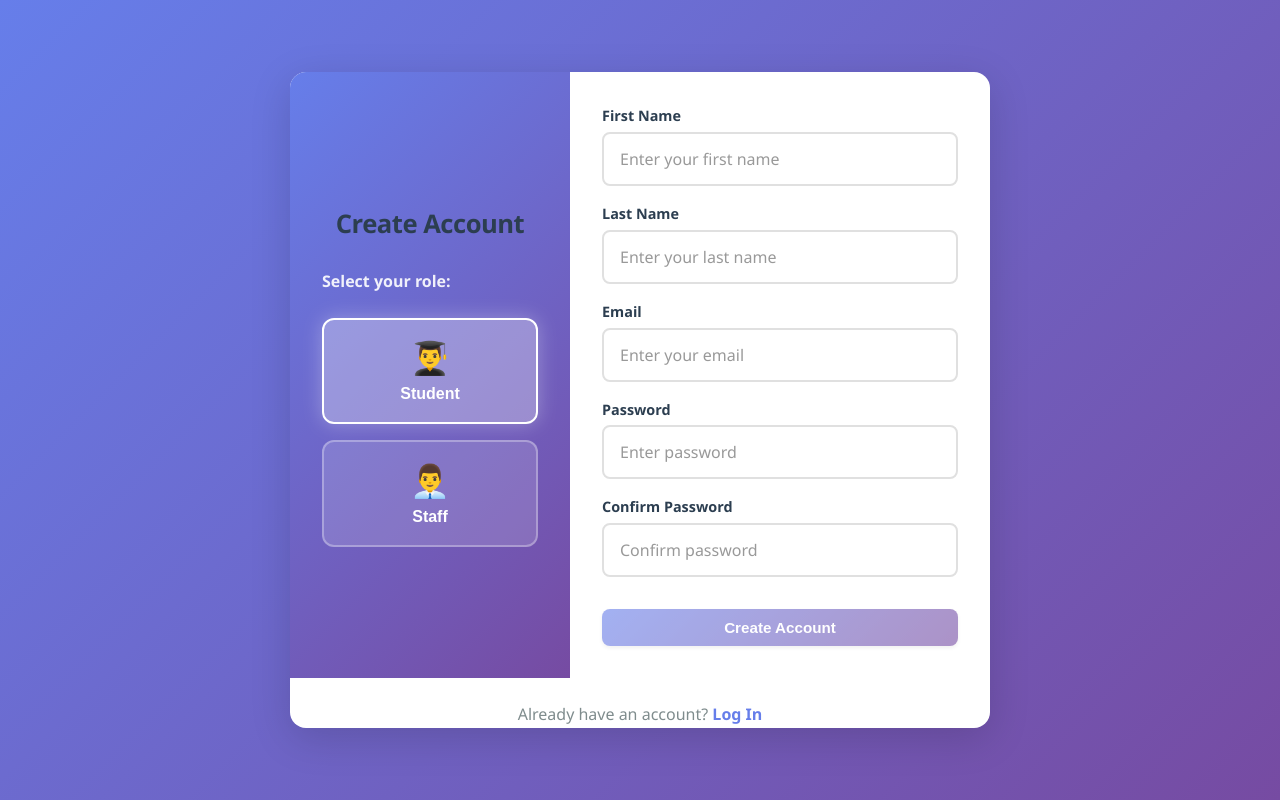
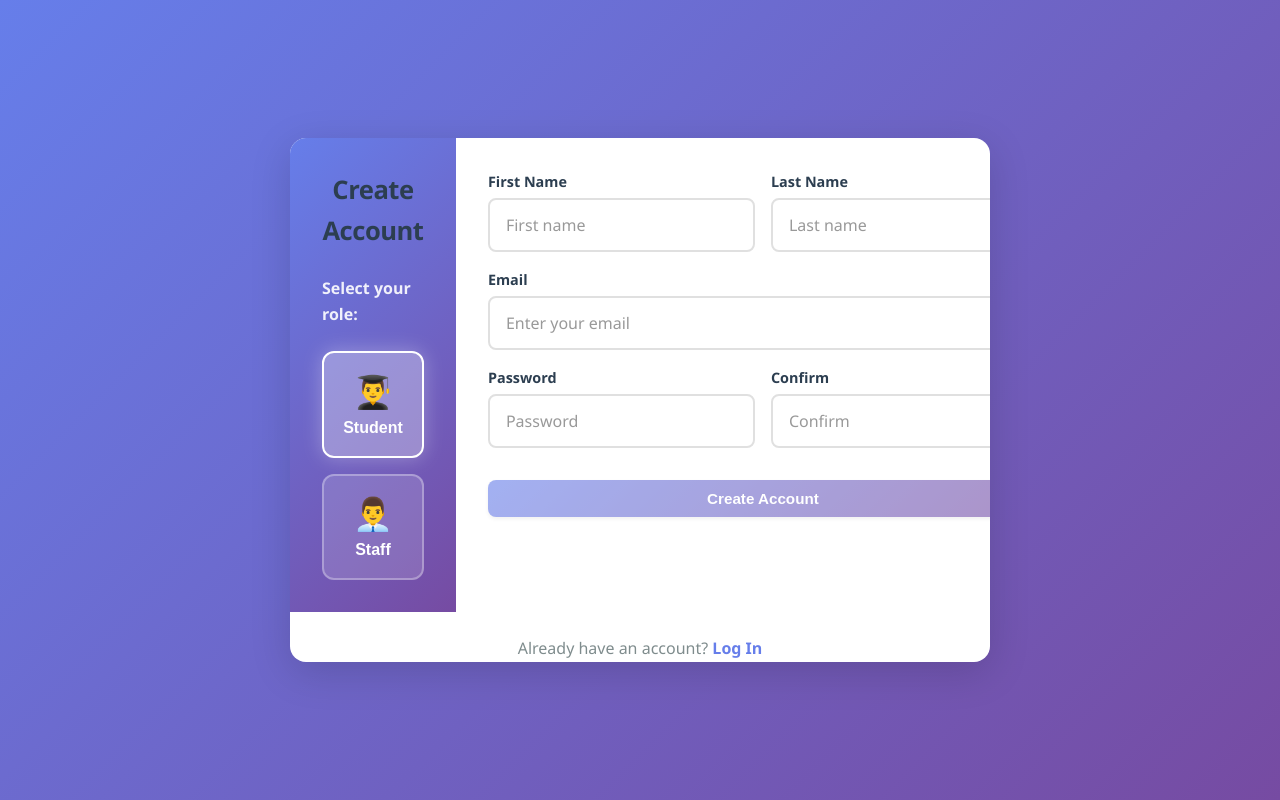
Before and after one commit to Abosmra/Agile-SWDev, a React (Create React App) app in the folder frontend/: page /signup in a window 1280 px wide. Built offline with nearby package versions, Linux system fonts and the light colour scheme; the HTML template or start-up script is replaced by a standard one.

Commit message:
Reorganize signup form into 2-column grid layout
- First/Last name side by side
- Email spans full width
- Password/Confirm password side by side

```diff
--- a/frontend/src/App.css
+++ b/frontend/src/App.css
@@ -571,6 +571,19 @@ button:disabled {
 
 .signup-form {
   padding: 2rem;
+  display: flex;
+  flex-direction: column;
+  gap: 1rem;
+}
+
+.form-row {
+  display: grid;
+  grid-template-columns: 1fr 1fr;
+  gap: 1rem;
+}
+
+.form-group.full-width {
+  grid-column: 1 / -1;
 }
 
 .auth-container h1 {
--- a/frontend/src/Pages/Signup.jsx
+++ b/frontend/src/Pages/Signup.jsx
@@ -96,6 +96,7 @@ export default function Signup({ onLogin }) {
 
           {/* Right: Form */}
           <form onSubmit={handleSubmit} className="auth-form signup-form">
+            <div className="form-row">
               <div className="form-group">
                 <label htmlFor="firstName">First Name</label>
                 <input
@@ -105,10 +106,9 @@ export default function Signup({ onLogin }) {
                   value={formData.firstName}
                   onChange={handleChange}
                   required
-              placeholder="Enter your first name"
+                  placeholder="First name"
                 />
               </div>
-
               <div className="form-group">
                 <label htmlFor="lastName">Last Name</label>
                 <input
@@ -118,11 +118,12 @@ export default function Signup({ onLogin }) {
                   value={formData.lastName}
                   onChange={handleChange}
                   required
-              placeholder="Enter your last name"
+                  placeholder="Last name"
                 />
               </div>
+            </div>
 
-          <div className="form-group">
+            <div className="form-group full-width">
               <label htmlFor="email">Email</label>
               <input
                 type="email"
@@ -135,6 +136,7 @@ export default function Signup({ onLogin }) {
               />
             </div>
 
+            <div className="form-row">
               <div className="form-group">
                 <label htmlFor="password">Password</label>
                 <input
@@ -144,12 +146,11 @@ export default function Signup({ onLogin }) {
                   value={formData.password}
                   onChange={handleChange}
                   required
-              placeholder="Enter password"
+                  placeholder="Password"
                 />
               </div>
-
               <div className="form-group">
-            <label htmlFor="confirmPassword">Confirm Password</label>
+                <label htmlFor="confirmPassword">Confirm</label>
                 <input
                   type="password"
                   id="confirmPassword"
@@ -157,8 +158,9 @@ export default function Signup({ onLogin }) {
                   value={formData.confirmPassword}
                   onChange={handleChange}
                   required
-              placeholder="Confirm password"
+                  placeholder="Confirm"
                 />
+              </div>
             </div>
 
           <button
```
Lines whose indentation alone changed are shown as unchanged.
